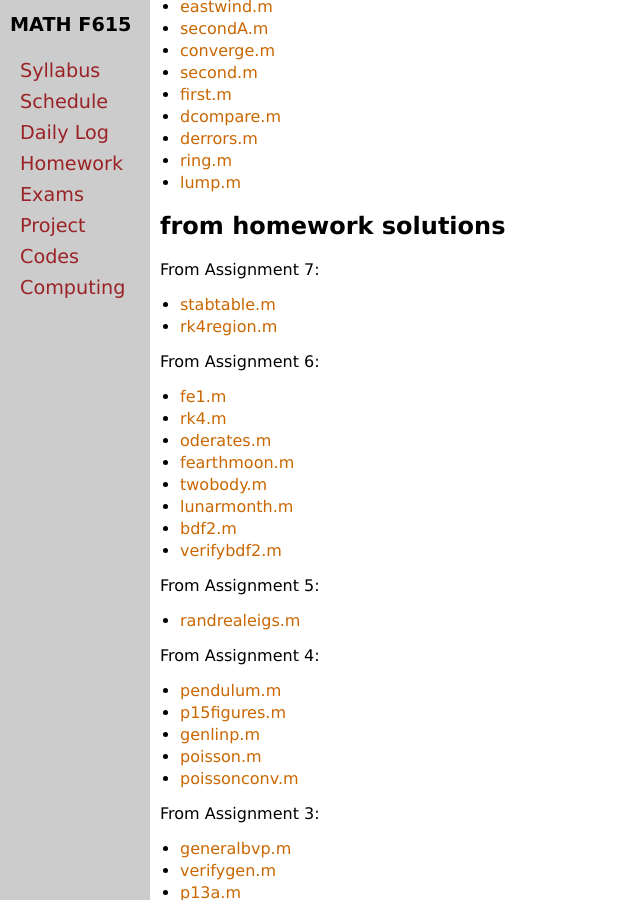
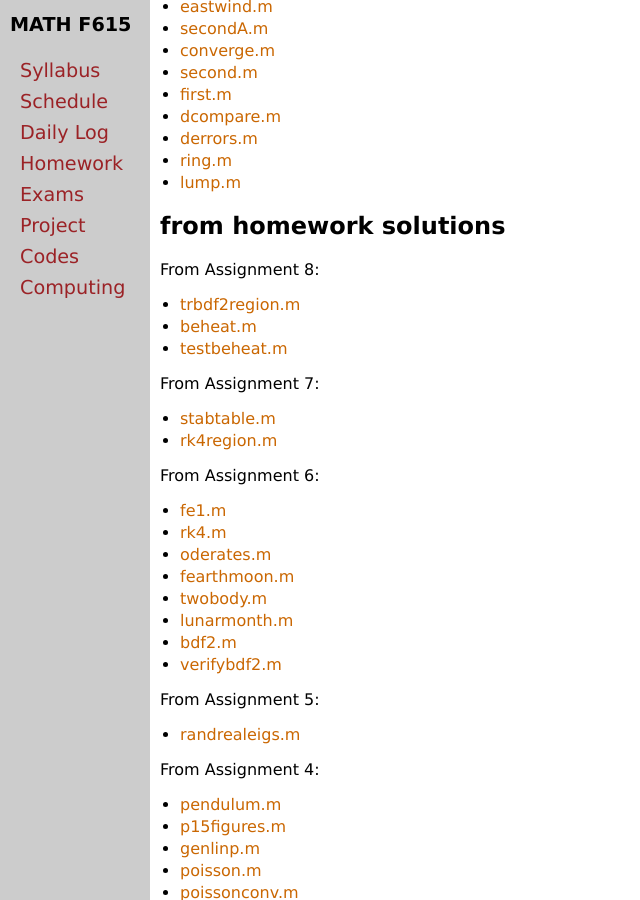
Before and after one commit to bueler/nade, a Jekyll site: the page built from codes.md, in a window 1280 px wide and 900 px high, scrolled down 419 px. Shown: the whole window, without its empty margins (0-640 px from the left). Built offline with Jekyll 4.4.1, drawn with Linux system fonts in a browser that asks for light colours.

Commit message:
post 3 codes from A8 solutions

```diff
--- a/codes.md
+++ b/codes.md
@@ -29,6 +29,12 @@ The first block of codes comes from examples used in lecture as demonstrations,
   * [lump.m](assets/codes/S25/lump.m)
 
 ## from homework solutions
+
+From Assignment 8:
+
+  * [trbdf2region.m](assets/codes/S25/trbdf2region.m)
+  * [beheat.m](assets/codes/S25/beheat.m)
+  * [testbeheat.m](assets/codes/S25/testbeheat.m)
 
 From Assignment 7:
 
```
Also changed, not shown: 3 other files.
